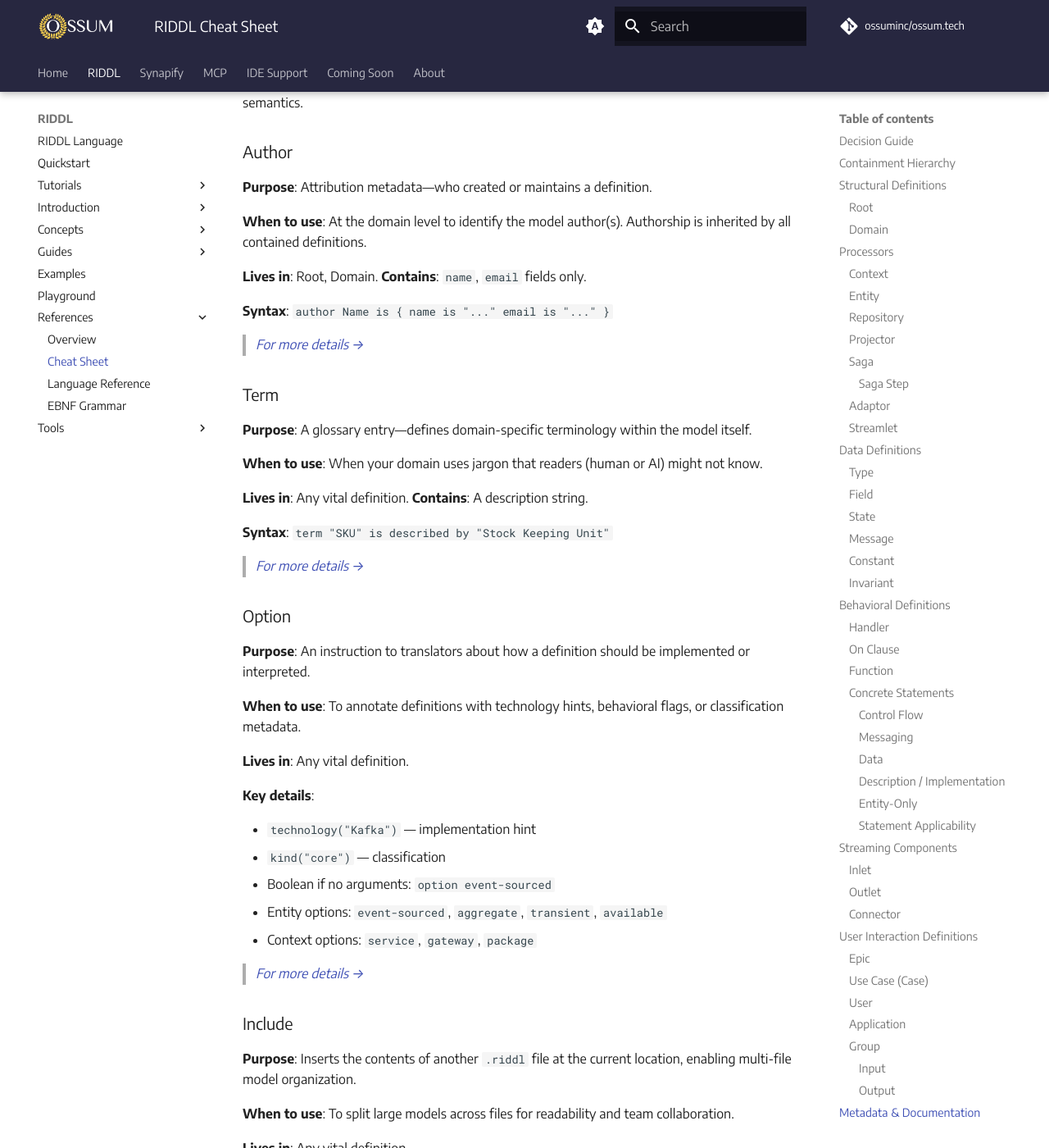
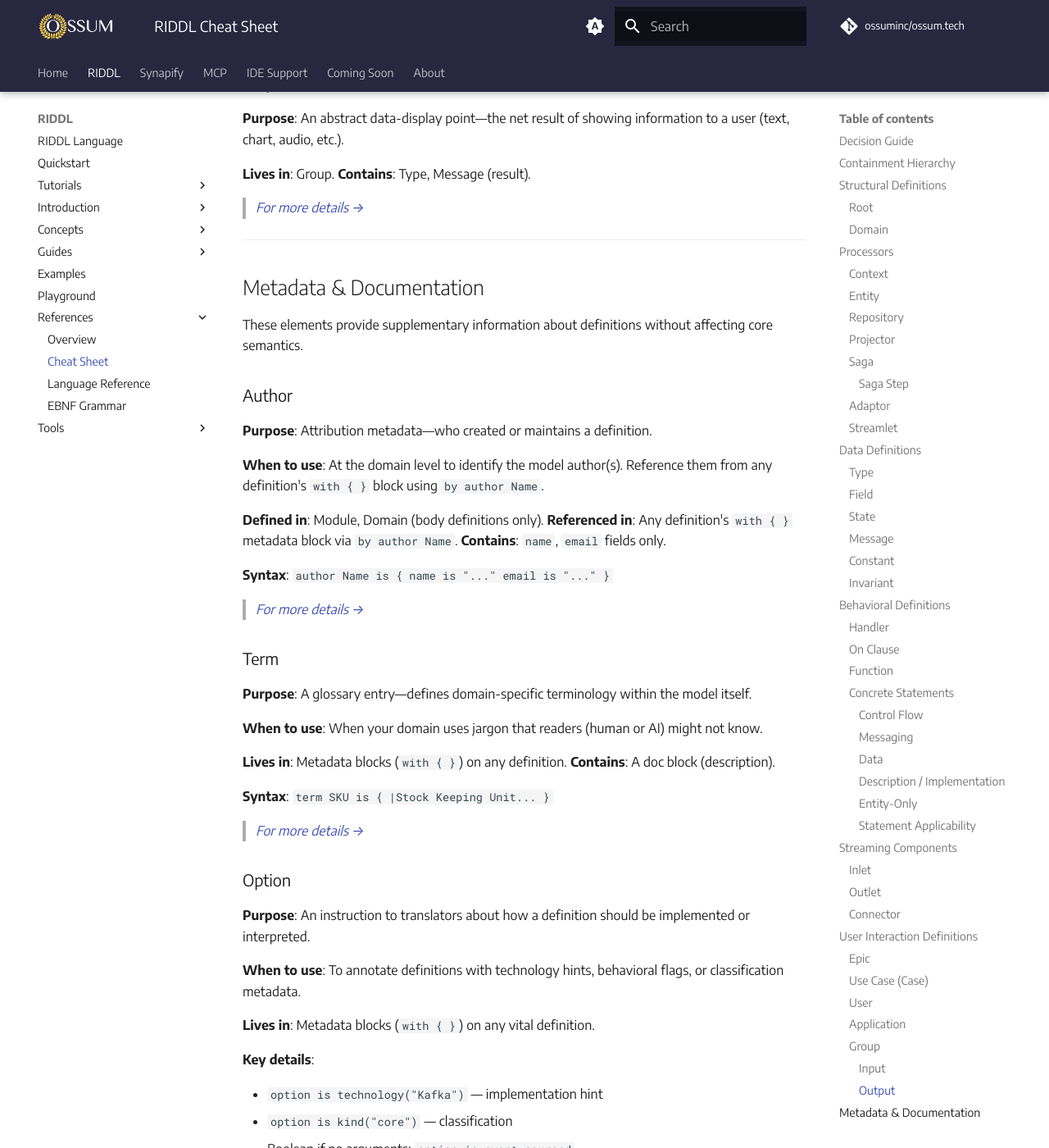
Before and after one commit to ossuminc/ossum.tech, an MkDocs documentation site: the page built from docs/riddl/references/cheat-sheet.md, in a window 1280 px wide and 1400 px high, scrolled down 16104 px. Shown: the whole window at 82% size. Built offline with MkDocs 1.6.1 and Material for MkDocs 9.7.7, drawn with Linux system fonts in a browser that asks for light colours; comment, search, counter and statistics services are not loaded; some of the changed text lies outside the part shown.

Commit message:
Update cheat sheet to match corrected metadata placement
Align the cheat sheet with the concepts page fixes:
- Author: distinguish defined-in vs referenced-in
- Term and Option: Lives in metadata blocks, not vital defs
- Containment table: separate body definitions from metadata
- Fix option syntax to include 'is' keyword
- Update Vital description to mention with { } blocks

Co-Authored-By: Claude Opus 4.6 <noreply@anthropic.com>

````diff
--- a/docs/riddl/references/cheat-sheet.md
+++ b/docs/riddl/references/cheat-sheet.md
@@ -74,16 +74,16 @@ Root
 └── Module (for organizing large roots)
 ```
 
-| Level | What it can contain |
-|---|---|
-| **Root** | Domain, Module, Author |
-| **Domain** | Context, User, Epic, Saga, Type, Author, Include |
-| **Context** | Entity, Repository, Projector, Saga, Adaptor, Streamlet, Connector, Group, Handler, Function, Type, Constant, Include |
-| **Entity** | State, Handler, Function, Type, Constant, Invariant, Include |
-| **Repository / Projector / Adaptor** | Handler, Function, Type, Constant, Include |
-| **Streamlet** | Inlet, Outlet, Handler, Function, Type, Constant, Include |
-| **Epic** | Use Case |
-| **Saga** | Saga Step |
+| Level | Body definitions | Metadata (`with { }`) |
+|---|---|---|
+| **Root** | Domain, Module, Author | briefly, described by |
+| **Domain** | Context, User, Epic, Saga, Type, Author, Include | term, option, by author, briefly, described by, attachment |
+| **Context** | Entity, Repository, Projector, Saga, Adaptor, Streamlet, Connector, Group, Handler, Function, Type, Constant, Include | term, option, by author, briefly, described by, attachment |
+| **Entity** | State, Handler, Function, Type, Constant, Invariant, Include | term, option, by author, briefly, described by, attachment |
+| **Repository / Projector / Adaptor** | Handler, Function, Type, Constant, Include | term, option, by author, briefly, described by, attachment |
+| **Streamlet** | Inlet, Outlet, Handler, Function, Type, Constant, Include | term, option, by author, briefly, described by, attachment |
+| **Epic** | Use Case | term, option, by author, briefly, described by, attachment |
+| **Saga** | Saga Step | term, option, by author, briefly, described by, attachment |
 
 ---
 
@@ -110,6 +110,8 @@ contexts, types, users, and epics.
 
 **Lives in**: Root or another Domain.
 **Contains**: Context, User, Epic, Saga, Type, Author, Include.
+Metadata (in `with { }`): term, option, by author, briefly,
+described by, attachment.
 
 **Key details**:
 
@@ -137,8 +139,9 @@ own data models and message contracts. Contexts are also how you model
 applications (by adding Groups).
 
 **Lives in**: Domain.
-**Contains**: Entity, Repository, Projector, Saga, Adaptor, Streamlet,
-Connector, Group, Handler, Function, Type, Constant, Include.
+**Contains**: Entity, Repository, Projector, Saga, Adaptor,
+Streamlet, Connector, Group, Handler, Function, Type, Constant,
+Include.
 
 **Key details**:
 
@@ -159,7 +162,8 @@ mutable state and business rules (e.g., Order, Customer, Account).
 
 **Lives in**: Context.
 **Contains**: State, Handler, Function, Type, Constant, Invariant,
-Include.
+Include. *(Note: options like `event-sourced` and `aggregate` go
+in the `with { }` metadata block, not in the body.)*
 
 **Key details**:
 
@@ -685,12 +689,16 @@ without affecting core semantics.
 
 ### Author
 
-**Purpose**: Attribution metadata—who created or maintains a definition.
+**Purpose**: Attribution metadata—who created or maintains a
+definition.
 
-**When to use**: At the domain level to identify the model author(s).
-Authorship is inherited by all contained definitions.
+**When to use**: At the domain level to identify the model
+author(s). Reference them from any definition's `with { }` block
+using `by author Name`.
 
-**Lives in**: Root, Domain.
+**Defined in**: Module, Domain (body definitions only).
+**Referenced in**: Any definition's `with { }` metadata block via
+`by author Name`.
 **Contains**: `name`, `email` fields only.
 
 **Syntax**: `author Name is { name is "..." email is "..." }`
@@ -699,35 +707,36 @@ Authorship is inherited by all contained definitions.
 
 ### Term
 
-**Purpose**: A glossary entry—defines domain-specific terminology within
-the model itself.
+**Purpose**: A glossary entry—defines domain-specific terminology
+within the model itself.
 
-**When to use**: When your domain uses jargon that readers (human or AI)
-might not know.
+**When to use**: When your domain uses jargon that readers (human
+or AI) might not know.
 
-**Lives in**: Any vital definition.
-**Contains**: A description string.
+**Lives in**: Metadata blocks (`with { }`) on any definition.
+**Contains**: A doc block (description).
 
-**Syntax**: `term "SKU" is described by "Stock Keeping Unit"`
+**Syntax**: `term SKU is { |Stock Keeping Unit... }`
 
 > *[For more details →](../concepts/term.md)*
 
 ### Option
 
-**Purpose**: An instruction to translators about how a definition should
-be implemented or interpreted.
+**Purpose**: An instruction to translators about how a definition
+should be implemented or interpreted.
 
 **When to use**: To annotate definitions with technology hints,
 behavioral flags, or classification metadata.
 
-**Lives in**: Any vital definition.
+**Lives in**: Metadata blocks (`with { }`) on any vital definition.
 
 **Key details**:
 
-- `technology("Kafka")` — implementation hint
-- `kind("core")` — classification
-- Boolean if no arguments: `option event-sourced`
-- Entity options: `event-sourced`, `aggregate`, `transient`, `available`
+- `option is technology("Kafka")` — implementation hint
+- `option is kind("core")` — classification
+- Boolean if no arguments: `option is event-sourced`
+- Entity options: `event-sourced`, `aggregate`, `transient`,
+  `available`
 - Context options: `service`, `gateway`, `package`
 
 > *[For more details →](../concepts/option.md)*
@@ -811,7 +820,8 @@ directly instantiated in RIDDL models:
 - **[Definition](../concepts/definition.md)** — The base concept:
   anything with a name and optional metadata.
 - **[Vital](../concepts/vital.md)** — A definition that supports
-  options, terms, authors, includes, and descriptions. All processors,
+  metadata (options, terms, author references, descriptions, and
+  attachments in `with { }` blocks), plus includes. All processors,
   Domain, and Context are vital.
 - **[Processor](../concepts/processor.md)** — The abstract parent of
   Context, Entity, Repository, Projector, Saga, Adaptor, and Streamlet.
````
